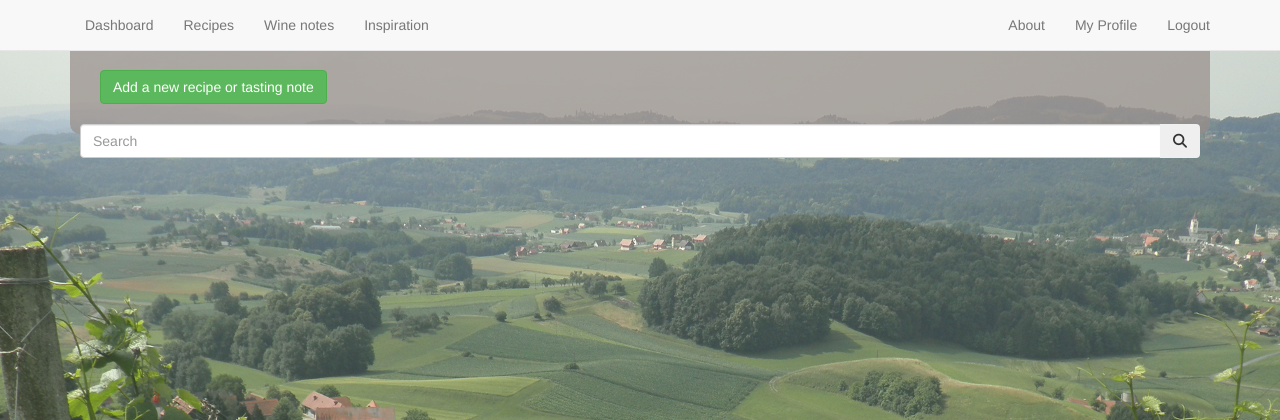
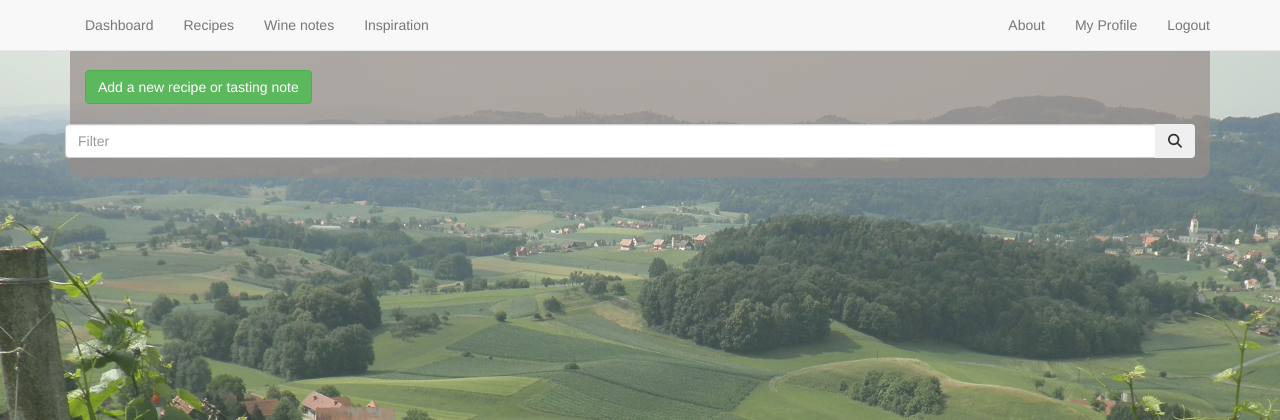
Before and after one commit to drmatthews/recipebox, a Django app: page /wines/ in a window 1280 px wide. Shown: the top 420 px of the page. Run offline with Django 3.2, Linux system fonts and the light colour scheme; the visitor is signed in with stand-in values (Sample User, id 1); data that the repository does not hold is empty; parts of the project's set-up code (start-up, migrations or seed data) failed here and were passed over; some libraries are stand-ins or nearby versions.

Commit message:
adjust filter box in winenotes. add bootstrap 3 instead of 4

```diff
--- a/recipebox/static/css/project.css
+++ b/recipebox/static/css/project.css
@@ -30,6 +30,7 @@ img.bg {
 .search {
   display: inline-block;
   margin-top: -10px;
+  padding-right: 20px;
   float: right;
 }
 
--- a/recipebox/templates/wines/winenotes.html
+++ b/recipebox/templates/wines/winenotes.html
@@ -12,17 +12,18 @@
 
 {% block content %}
 <div class="main">
+	<div class="row">
 		<div class="add-new">
 			<a class="btn btn-success" href="{% url 'dashboard' %}">Add a new recipe or tasting note</a>
 		</div>
 
 		<div class="search">
 			<div class="input-group">
-		  <input id="wine-search-query" type="text" class="form-control" name="q" placeholder="Search">
+			  <input id="wine-search-query" type="text" class="form-control" name="q" placeholder="Filter">
 			  <span class="input-group-btn"><button id="wine-search-button" class="btn btn-secondary" type="button"><span class="fa fa-search" aria-hidden="true"></span></button></span>
 			</div>
 		</div>
-
+	</div>
 	{% if wine_list %}
 		<div class="row">
 	    {% for wine in wine_list %}
```
Lines whose indentation alone changed are shown as unchanged.
